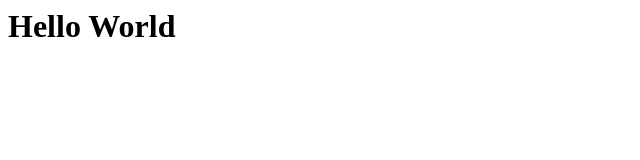
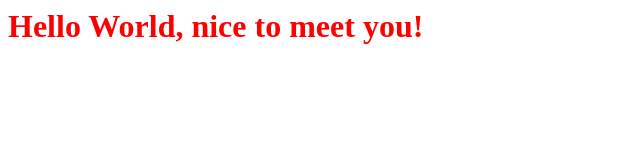
Before and after one commit to mike-casey/mike-casey.github.io, a plain HTML site: page index.html in a window 1280 px wide. Shown: the whole page, without its empty margins (0-640 px from the left). Drawn offline with Linux system fonts and the light colour scheme.

Commit message:
Changed color to red

```diff
--- a/index.html
+++ b/index.html
@@ -1,9 +1,14 @@
 <html>
     <head>
         <title>Hello World</title>
+        <style>
+            h1 {
+                color: red;
+            }
+        </style>
     </head>
     <body>
-        <h1>Hello World</h1>
+        <h1>Hello World, nice to meet you!</h1>
     </body>
 
 </html>
```
